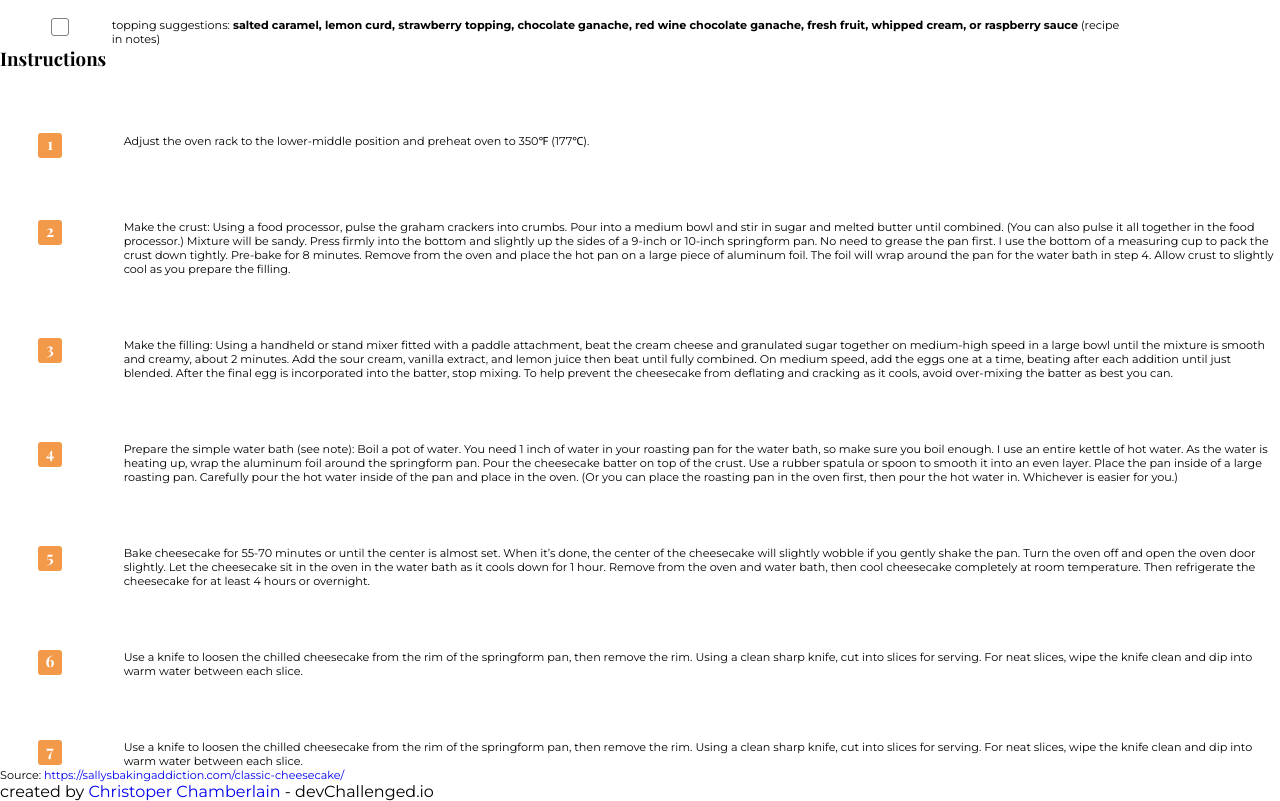
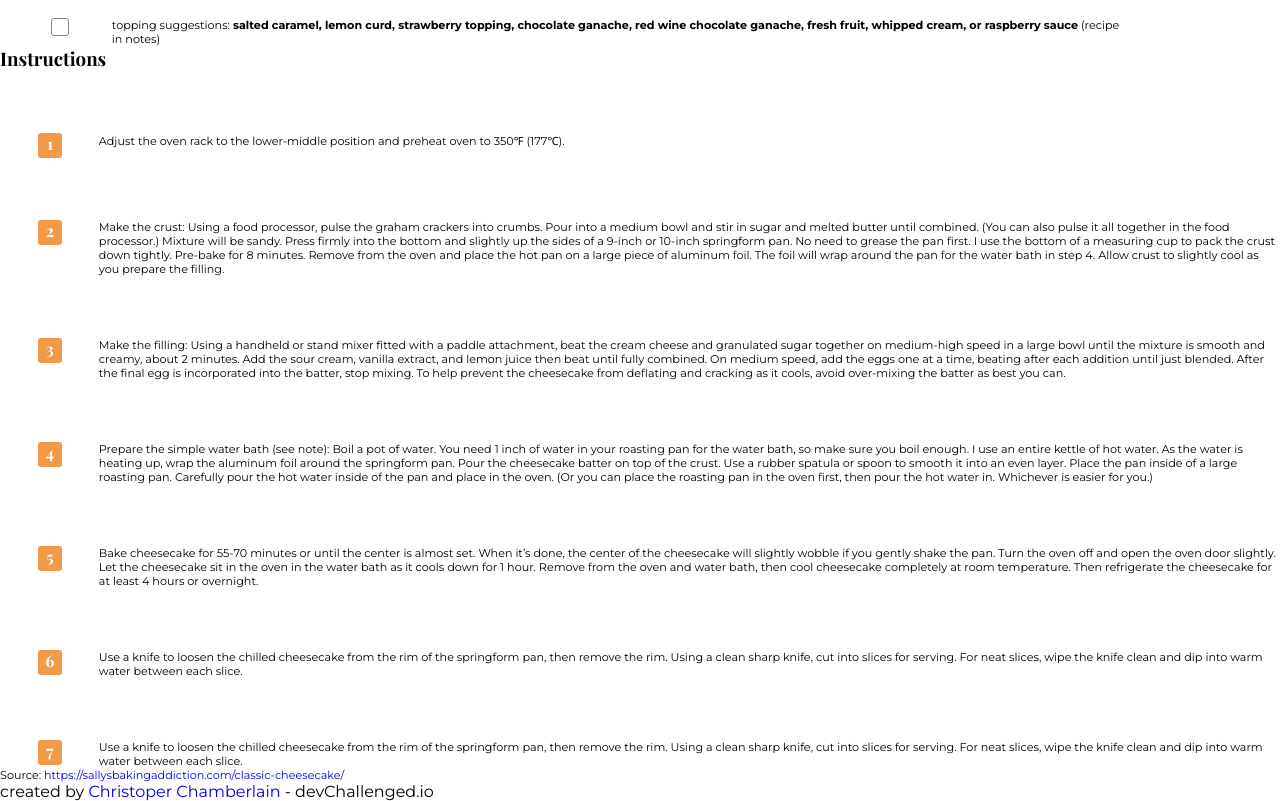
Before and after one commit to AkaraTawng/recipe-blog-challenge-dev-io, a plain HTML site: page index.html in a window 1280 px wide. Shown: the part 1401-2202 px from the top of the page. Drawn offline with nearby package versions, Linux system fonts and the light colour scheme; a web font is replaced by a local one.

Commit message:
set padding between instructions numbers and text

```diff
--- a/scss/layout/_instructions.scss
+++ b/scss/layout/_instructions.scss
@@ -9,7 +9,7 @@
 
             .instructions-count {
                 display: flex;
-                padding-right: 5%;
+                padding-right: 3%;
                 &::before {
                     content: counter(instructions);
                     counter-increment: instructions;
```
Also changed, not shown: main.css.
